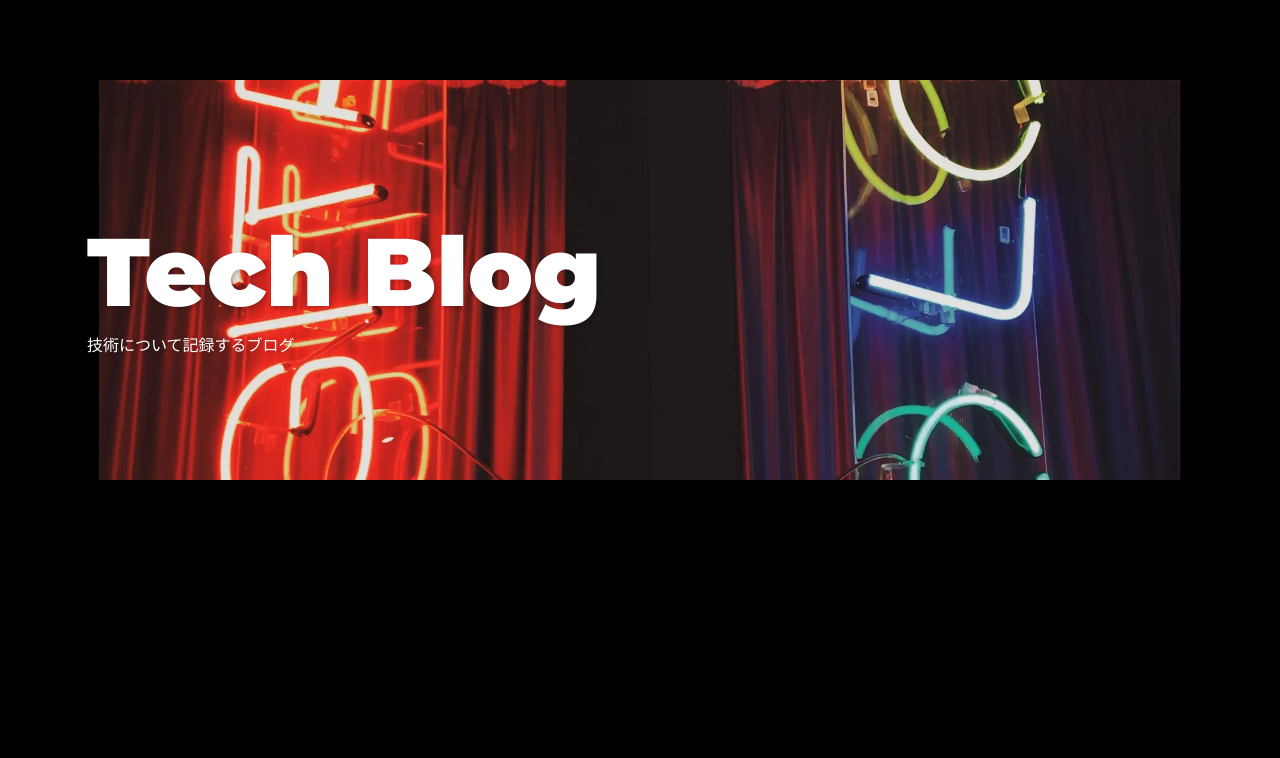
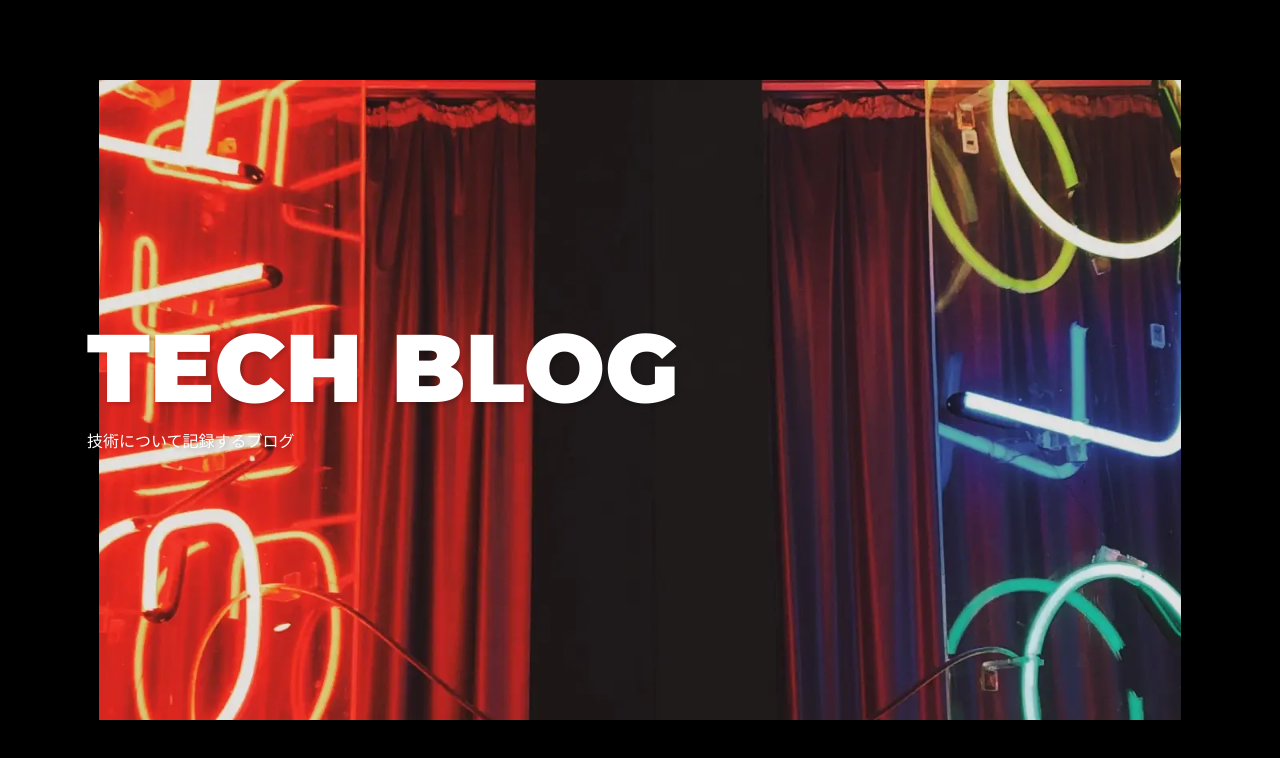
Before and after one commit to shim369/Nextjs-TypeScript-MicroCMS-Site, a Next.js app: page /components/heroblog in a window 1280 px wide. Shown: the top 758 px of the page. Built offline with nearby package versions, Linux system fonts and the light colour scheme.

Commit message:
change css

```diff
--- a/pages/components/headerblog.tsx
+++ b/pages/components/headerblog.tsx
@@ -47,7 +47,7 @@ export default function Header() {
 	}, []);
 	return (
 		<>
-		<header className="header-blog">
+		<header>
 			<div className="header-inner">
 				<div className="logo"><Link href="/">NEXT<br />BASE</Link></div>
 				<nav className="pc-nav">
--- a/pages/components/heroblog.tsx
+++ b/pages/components/heroblog.tsx
@@ -18,9 +18,9 @@ export default function Header() {
 	})
     return (
         <div className="container">
-            <div className="hero-area hero-blog">
+            <div className="hero-area">
                 <div className="catch1">
-                    <h1>Tech Blog</h1>
+                    <h1>TECH BLOG</h1>
                     <p>技術について記録するブログ</p>
                 </div>
                 <div className="hero">
--- a/styles/scss/_common.scss
+++ b/styles/scss/_common.scss
@@ -390,7 +390,7 @@ section {
 
 main {
 	width: 100%;
-	min-height: 100vh;
+	// min-height: 100vh;
 }
 
 
```
